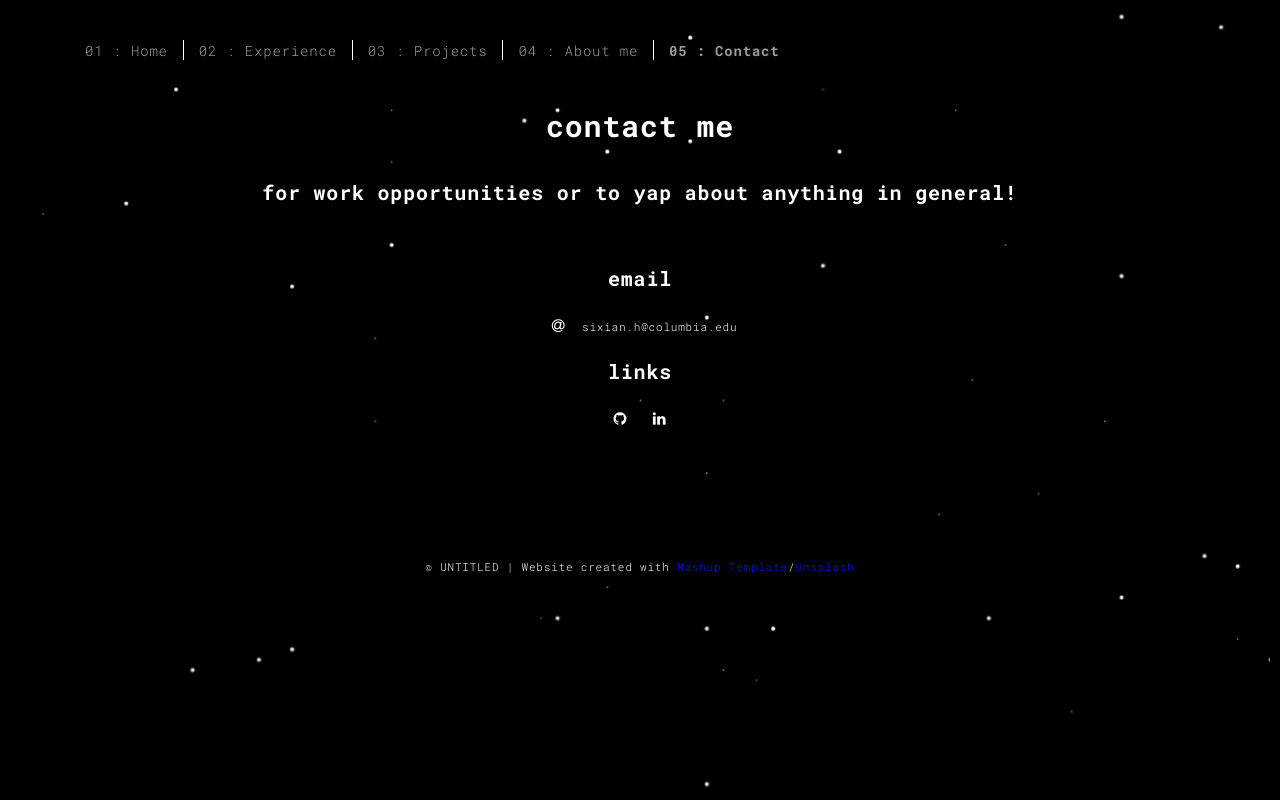
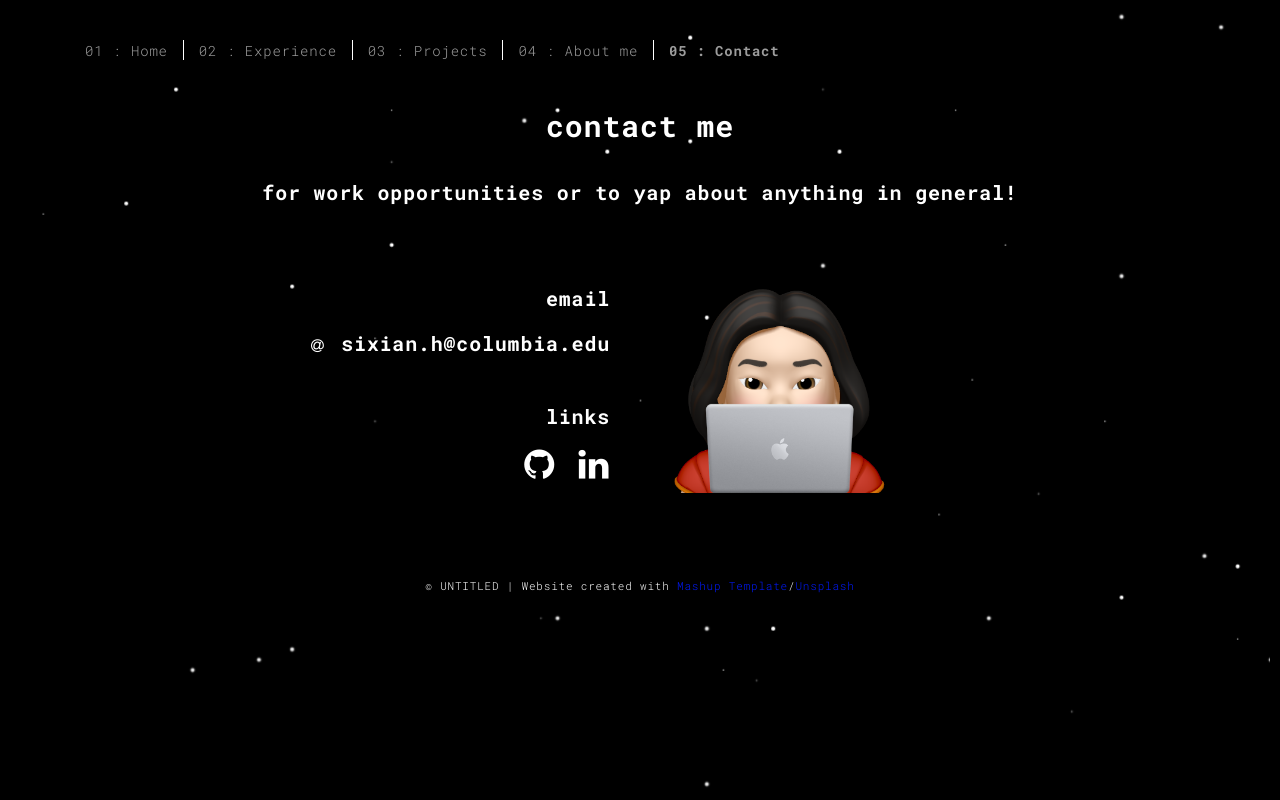
Before and after one commit to sixiann/portfolio, a plain HTML site: page contact.html in a window 1280 px wide. Drawn offline with nearby package versions, Linux system fonts and the light colour scheme.

Commit message:
add favicons and memojis

```diff
--- a/about.html
+++ b/about.html
@@ -12,7 +12,7 @@
   <!-- Disable tap highlight on IE -->
   <meta name="msapplication-tap-highlight" content="no">
 
-  <link rel="apple-touch-icon" sizes="180x180" href="./assets/apple-icon-180x180.png">
+  <link rel="apple-touch-icon" sizes="180x180" href="./assets/apple-touch-icon.png">
   <link href="./assets/favicon.ico" rel="icon">
 
   <title>Lexa Huang</title>
@@ -70,7 +70,7 @@
                       UCLA</b>, specializing in computing, and my <b>Masters of Science in Computer Science
                       at Columbia University</b>, specializing in Machine Learning.
 
-                  <p>My <b><a href="./experience.html">experience</a></b> spans a few areas:</p>
+                  <p>My <b><a style="color:white" href="./experience.html">experience</a></b> spans a few areas:</p>
                   <ul>
                     <li>fullstack development</li>
                     <li>computer vision</li>
@@ -85,7 +85,12 @@
                   <img src="./assets/images/me.jpg" class="img-responsive" alt="">
                 </div>
               </div>
-              <div data-aos="fade-up" data-aos-duration="1500"  class="row">
+            </div>
+          </div>
+          <div class="row">
+            <div class="col-xs-12 col-md-10 col-md-offset-1">
+              <div data-aos="fade-up" data-aos-duration="1500">
+
                 <h3 style="color:white">outside of work...</h3>
                 <p><b>gym: </b>I'm an ISSA Certified Personal Trainer and lifting is 90% of my personality, I'm always
                   at the all the time. I'm very into bodybuilding and hope to compete one day.
@@ -98,6 +103,9 @@
                   Oppenheimer scene at UCLA and it lowkey changed my life.
                   My favourite movies are The Prestige, Black Swan, and Logan.
                 </p>
+              </div>
+              <div data-aos="fade-up" data-aos-duration="1500" style="display:flex; justify-content: center; align-items: center;">
+                <img src="assets/images/heart.png" alt="" style="height: 250px;">
               </div>
             </div>
           </div>
--- a/contact.html
+++ b/contact.html
@@ -12,7 +12,7 @@
   <!-- Disable tap highlight on IE -->
   <meta name="msapplication-tap-highlight" content="no">
 
-  <link rel="apple-touch-icon" sizes="180x180" href="./assets/apple-icon-180x180.png">
+  <link rel="apple-touch-icon" sizes="180x180" href="./assets/apple-touch-icon.png">
   <link href="./assets/favicon.ico" rel="icon">
 
   <title>Lexa Huang</title>
@@ -57,35 +57,46 @@
   <div class="main"></div>
   <div class="section-container">
     <div class="container">
+
+
+
+
       <div class="row">
         <div class="col-xs-12">
           <div class="section-container-spacer text-center">
             <div data-aos="fade-down" data-aos-duration="1200">
               <h2 style="color: white">contact me</h2>
-              <h3  style="color: white">for work opportunities or to yap about anything in general!</h3>
+              <h3 style="color: white">for work opportunities or to yap about anything in general!</h3>
+            </div>
+          </div>
+        </div>
+      </div>
 
-            </div>
 
-            <div data-aos="fade-up" data-aos-duration="1200">
+      <div class="row">
+        <div data-aos="fade-up" data-aos-duration="1500" class="row">
+          <div class="col-xs-12 col-md-6" style="padding-right: 30px">
+            <div data-aos="fade-up" data-aos-duration="1200" style="text-align:end">
               <br>
-              <h3  style="color: white">email</h3>
+              <h3 style="color: white">email</h3>
               <span class="fa-icon">
-                <i  style="color: white" class="fa fa-at" aria-hidden="true"></i>
+                <i style="color: white;" class="fa fa-at" aria-hidden="true"></i>
               </span>
-              <a  style="color: white" href="mailto:sixian.h@columbia.edu">sixian.h@columbia.edu</a>
-              <h3  style="color: white">links</h3>
-              <a href="https://github.com/sixiann" title="" class="fa-icon">
-                <i  style="color: white" class="fa fa-github"></i>
+              <a class="h3" style="color: white" href="mailto:sixian.h@columbia.edu">sixian.h@columbia.edu</a>
+              <br><br>
+              <h3 style="color: white">links</h3>
+              <a href="https://github.com/sixiann" style="margin-right: 15px" title="" class="fa-icon">
+                <i style="color: white;  font-size: 35px" class="fa fa-github"></i>
               </a>
               <a href="https://www.linkedin.com/in/lexahuang/" title="" class="fa-icon">
-                <i  style="color: white" class="fa fa-linkedin"></i>
+                <i style="color: white;  font-size: 35px;" class="fa fa-linkedin"></i>
               </a>
             </div>
           </div>
-
-
+          <div data-aos="fade-up" data-aos-duration="1500" class="col-xs-12 col-md-6">
+            <img src="./assets/images/memoji.png" class="img-responsive" alt="" style="height: 250px">
+          </div>
         </div>
-
       </div>
     </div>
   </div>
```
Also changed, not shown: experience.html (+1 -1 lines), index.html (+1 -1 lines), projects.html (+1 -1 lines), assets/apple-icon-180x180.png (deleted), assets/apple-touch-icon.png (added), assets/favicon.ico (added), assets/images/heart.png (added), assets/images/memoji.png (added), main.70a66962.js.
